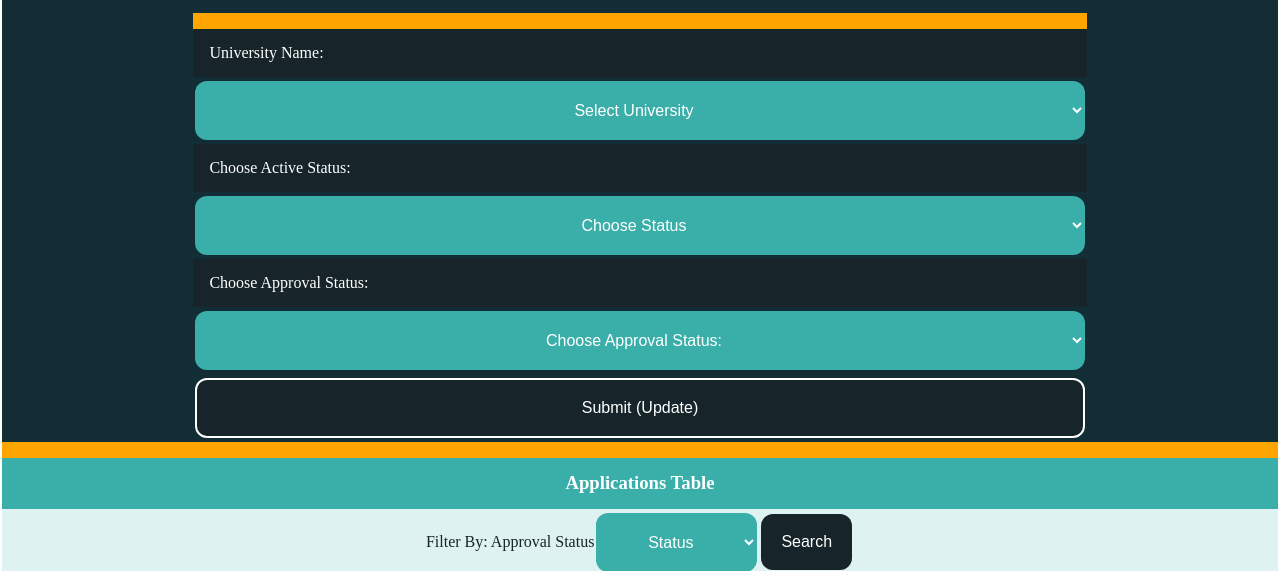
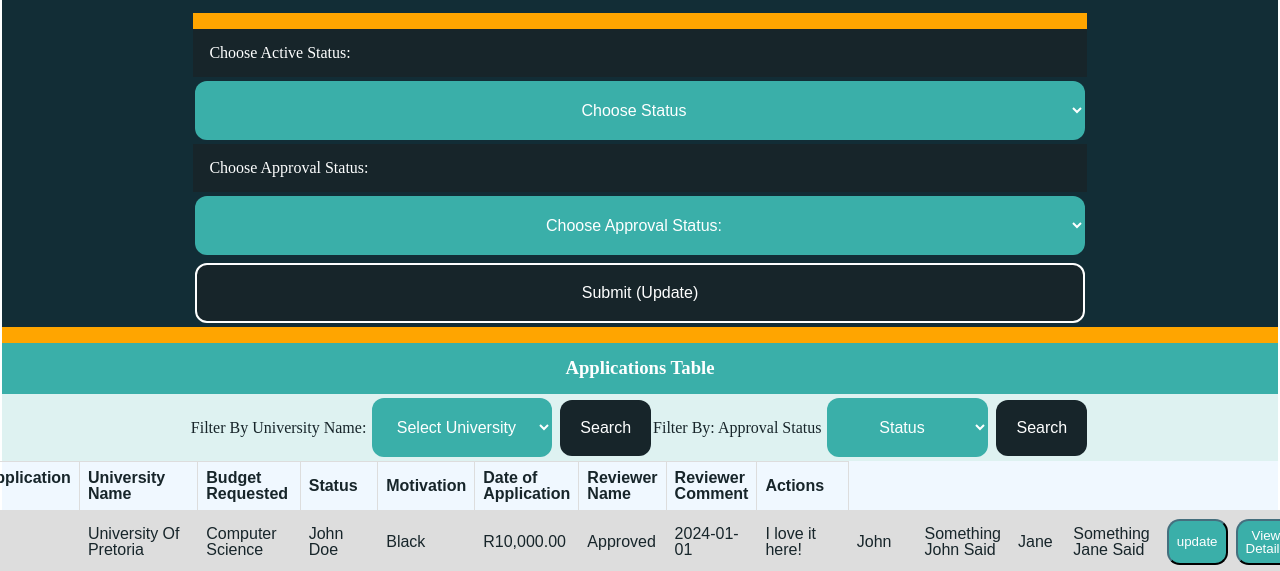
Before and after one commit to Ukukhula-bursary/BBDBursary-Website, a plain HTML site: page html/admin_view/review_university_applications.html in a window 1280 px wide. Shown: the part 201-772 px from the top of the page. Drawn offline with Linux system fonts and the light colour scheme.

Commit message:
add new buttons and remove university name from form

```diff
--- a/html/admin_view/review_university_applications.html
+++ b/html/admin_view/review_university_applications.html
@@ -33,14 +33,6 @@
                                 method="POST"
                             >
                                 <h3 id="successMessage"></h3>
-                                <label for="university-names">University Name:</label>
-                                <select id="university-names" name="university-names" class="generic-drop-downs">
-                                    <!-- to be populated by the database -->
-                                    <option value="" selected disabled>Select University</option>
-                                    <option value="UCT">UCT</option>
-                                    <option value="UP">UP</option>
-                                    <option value="UKZN">UKZN</option>
-                                </select>
                                 <label for="is-active-status">Choose Active Status:</label>
                                 <select id="is-active-status" name="is-active-status" class="generic-drop-downs">
                                     <option value="" selected disabled>Choose Status</option>
@@ -72,6 +64,23 @@
                     <h1 id="application-table-heading">Applications Table</h1>
                     <!-- Filtering -->
                     <section id="filter-section">
+                        <section>
+                            <label for="university-names">Filter By University Name:</label>
+                            <select id="university-names" name="university-names" class="generic-drop-downs">
+                                <!-- to be populated by the database -->
+                                <option value="" selected disabled>Select University</option>
+                                <option value="UCT">UCT</option>
+                                <option value="UP">UP</option>
+                                <option value="UKZN">UKZN</option>
+                            </select>
+                            <button
+                                type="button"
+                                id="filter-by-university-button"
+                                class="buttons"
+                                value="Search"
+                            >Search</button>
+                        </section>
+                        <section>
                             <label for="filter-section-status">Filter By: Approval Status</label>
                             <select id="filter-section-status" name="filter-section" class="generic-drop-downs">
                                 <option value="" selected disabled>Status</option>
@@ -82,10 +91,11 @@
                             </select>
                             <button
                                 type="button"
-                            id="filter-button"
+                                id="filter-by-status-button"
                                 class="buttons"
                                 value="Search"
                             >Search</button>
+                        </section>
                     </section>
                     <!-- Table -->
                     <section id="application-table-container">
```
Lines whose indentation alone changed are shown as unchanged.
